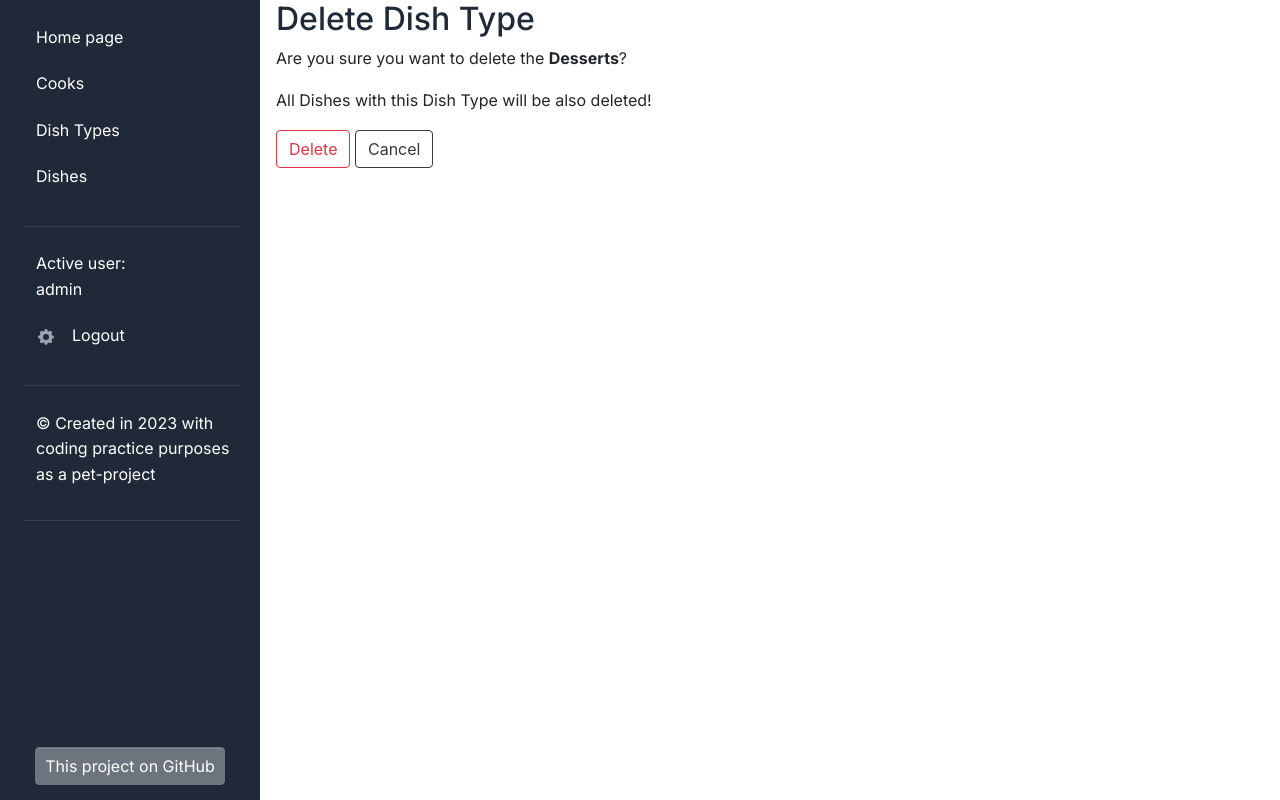
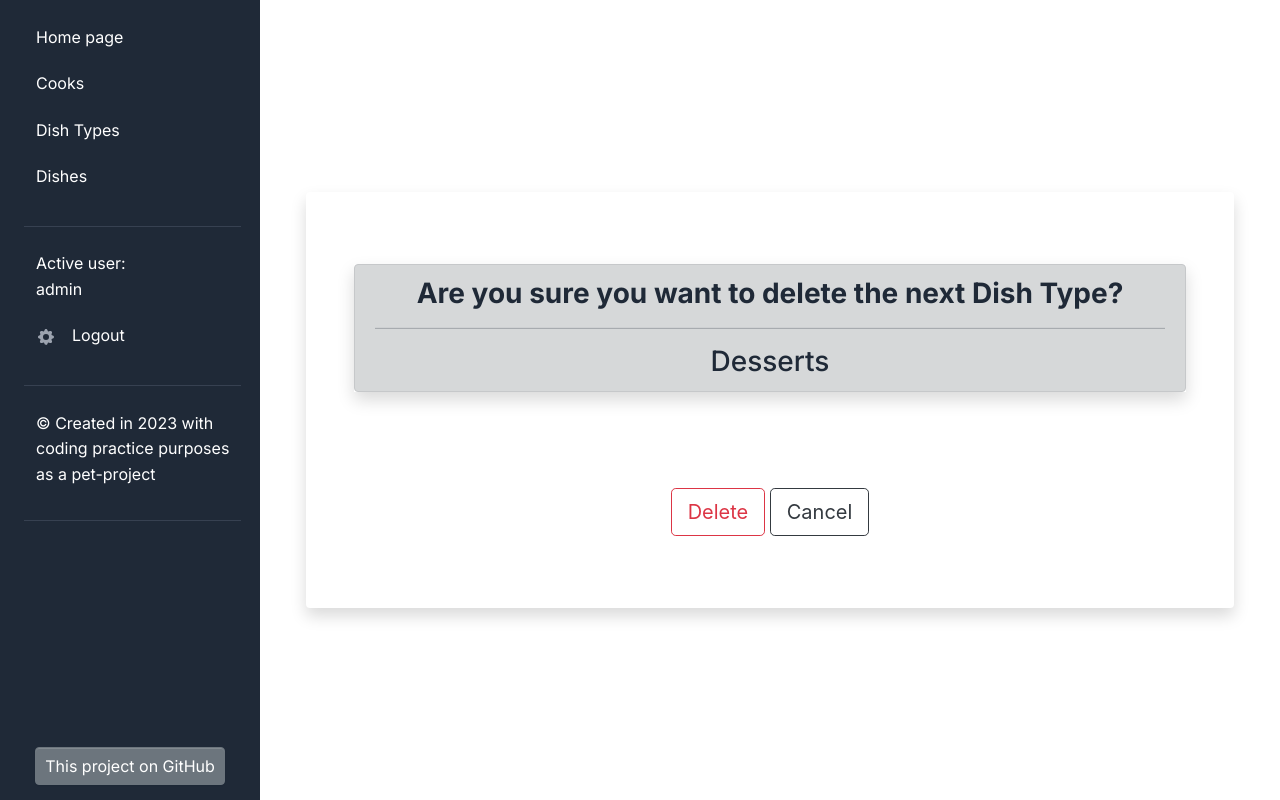
Before and after one commit to bohdan-yatsyna/kitchen-service-site, a Django app: page /dish-types/5/delete/ in a window 1280 px wide. Run offline with Django 4.2, Linux system fonts and the light colour scheme; a user stored in the database is signed in; data comes from the database, SQL or seed files in the repository; some libraries are stand-ins or nearby versions.

Commit message:
Refactor totally all confirm_delete html templates
dish, dish_type & cook _confirm_delete.html

```diff
--- a/templates/kitchen/dish_type_confirm_delete.html
+++ b/templates/kitchen/dish_type_confirm_delete.html
@@ -1,16 +1,40 @@
 {% extends "base.html" %}
 
-{% block title %}<title>Delete the Dish Type</title>{% endblock %}
+{% block title %}
+  Dish Type delete page
+{% endblock %}
 
 {% block content %}
-  <h2>Delete Dish Type</h2>
-
-  <p>Are you sure you want to delete the <strong>{{ dishtype.name }}</strong>?</p>
-  <p>All Dishes with this Dish Type will be also deleted!</p>
-
-  <form action="" method="post">
-  {% csrf_token %}
-    <input type="submit" value="Delete" class="btn btn-outline-danger">
-    <a href="javascript:history.back()" class="btn btn-outline-dark">Cancel</a>
-  </form>
+  <section class="vh-lg-100 mt-5 mt-lg-0 bg-soft d-flex align-items-center">
+    <div class="container">
+      <div class="col-12 d-flex align-items-center justify-content-center">
+        <div class="bg-white shadow border-0 rounded border-light p-4 p-lg-5 w-100 fmxw-600">
+          <br>
+          <div class="text-center text-md-center mb-4 mt-md-0">
+            <div class="shadow">
+              <div class="alert alert-dark" role="alert">
+                <h1 class="mb-0 h3">
+                  <strong>
+                    Are you sure you want to delete the next Dish Type?
+                    <br>
+                    <hr>
+                  </strong>
+                  {{ dishtype.name }}
+                </h1>
+              </div>
+            </div>
+          </div>
+          <br><br><br>
+          <div class="d-flex justify-content-center">
+            <form action="" method="post">
+              {% csrf_token %}
+              <input type="submit" value="Delete" class="btn btn-outline-danger btn-lg">
+              <a href="{% url 'kitchen:dish-type-detail' pk=dishtype.id %}" class="btn btn-outline-dark btn-lg">Cancel</a>
+            </form>
+          </div>
+          <br>
+        </div>
+       </div>
+     </div>
+  </section>
 {% endblock %}
```
Also changed, not shown: templates/kitchen/cook_confirm_delete.html (+35 -13 lines), templates/kitchen/dish_confirm_delete.html (+35 -10 lines).
